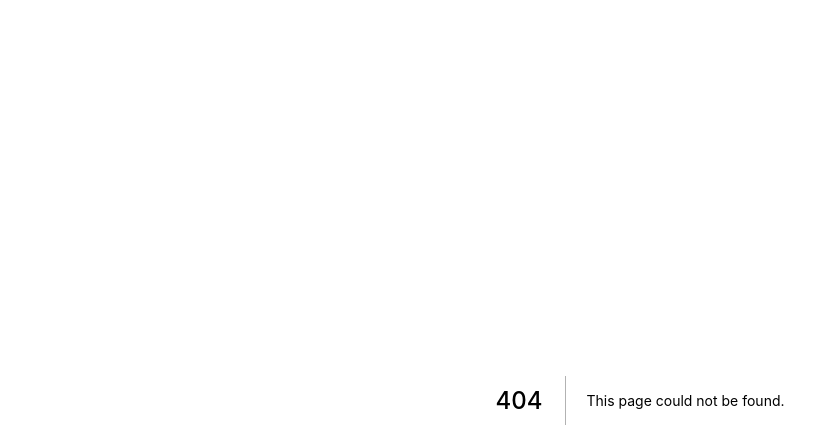
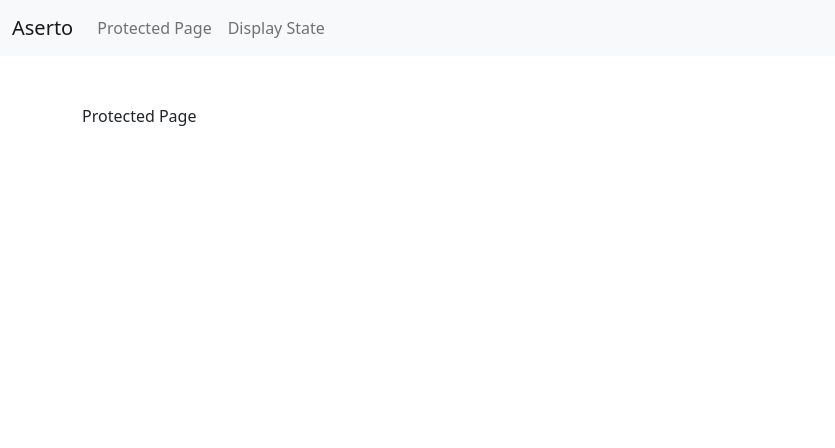
Before and after one commit to rschwabco/aserto-nextjs-quickstart, a Next.js app: page /protectedPage in a window 1280 px wide. Before the commit this address had no page. Shown: the top 448 px of the page, without its empty margins (0-835 px from the left). Built offline with nearby package versions, Linux system fonts and the light colour scheme.

Commit message:
Added navbar and pages

```diff
--- /dev/null
+++ b/components/Layout.jsx
@@ -0,0 +1,15 @@
+import React from 'react';
+import { Container } from 'reactstrap';
+import 'bootstrap/dist/css/bootstrap.min.css';
+import NavBar from './NavBar'
+
+const Layout = ({children}) => (
+    <>
+        <main id="app" className="d-flex flex-column h-100" data-testid="layout">
+            <NavBar />
+            <Container className="flex-grow-1 mt-5">{children}</Container>
+        </main>
+    </>
+)
+
+export default Layout
--- /dev/null
+++ b/components/NavBar.jsx
@@ -0,0 +1,54 @@
+import React from 'react'
+import {
+    Navbar,
+    NavbarBrand,
+    NavbarToggler,
+    Collapse,
+    Nav,
+    NavItem,
+    NavLink,
+    UncontrolledDropdown,
+    DropdownToggle,
+    DropdownMenu,
+    DropdownItem,
+    NavbarText
+
+} from 'reactstrap'
+
+
+const NavBar = () => {
+    return (
+        <div>
+          <Navbar
+            color="light"
+            expand="md"
+            light
+          >
+            <NavbarBrand href="/">
+              Aserto
+            </NavbarBrand>
+            <NavbarToggler onClick={function noRefCheck(){}} />
+            <Collapse navbar>
+              <Nav
+                className="me-auto"
+                navbar
+              >
+                <NavItem>
+                  <NavLink href="/protectedPage/">
+                    Protected Page
+                  </NavLink>
+                </NavItem>
+                <NavItem>
+                  <NavLink href="/displayState">
+                    Display State
+                  </NavLink>
+                </NavItem>
+              </Nav>
+            </Collapse>
+          </Navbar>
+        </div>
+
+    )
+}
+
+export default NavBar
--- a/package.json
+++ b/package.json
@@ -8,9 +8,11 @@
     "lint": "next lint"
   },
   "dependencies": {
+    "bootstrap": "^5.1.3",
     "next": "12.0.4",
     "react": "17.0.2",
-    "react-dom": "17.0.2"
+    "react-dom": "17.0.2",
+    "reactstrap": "^9.0.1"
   },
   "devDependencies": {
     "eslint": "7.32.0",
--- a/pages/_app.js
+++ /dev/null
@@ -1,7 +0,0 @@
-import '../styles/globals.css'
-
-function MyApp({ Component, pageProps }) {
-  return <Component {...pageProps} />
-}
-
-export default MyApp
--- /dev/null
+++ b/pages/_app.jsx
@@ -0,0 +1,12 @@
+import '../styles/globals.css'
+import Layout from '../components/Layout'
+
+function App({ Component, pageProps }) {
+
+    return <Layout>
+        <Component {...pageProps} />
+    </Layout>
+
+}
+
+export default App
--- a/pages/index.js
+++ b/pages/index.jsx
@@ -7,14 +7,12 @@ export default function Home() {
         <div className={styles.container}>
             <Head>
                 <title>Aserto Demo App</title>
-
             </Head>
 
             <main className={styles.main}>
                 <h1 className={styles.title}>
                     Welcome to <a href="https://aserto.com">Aserto!</a>
                 </h1>
-
             </main>
         </div>
     )
--- /dev/null
+++ b/pages/protectedPage.jsx
@@ -0,0 +1,10 @@
+import React from 'react';
+
+
+const ProtectedPage = () => {
+    return (
+        <div>Protected Page</div>
+    )
+}
+
+export default ProtectedPage
```
Also changed, not shown: pages/displayState.jsx (added, +9 -0 lines), 2 other files (tests, documents, lock files or other folders).
